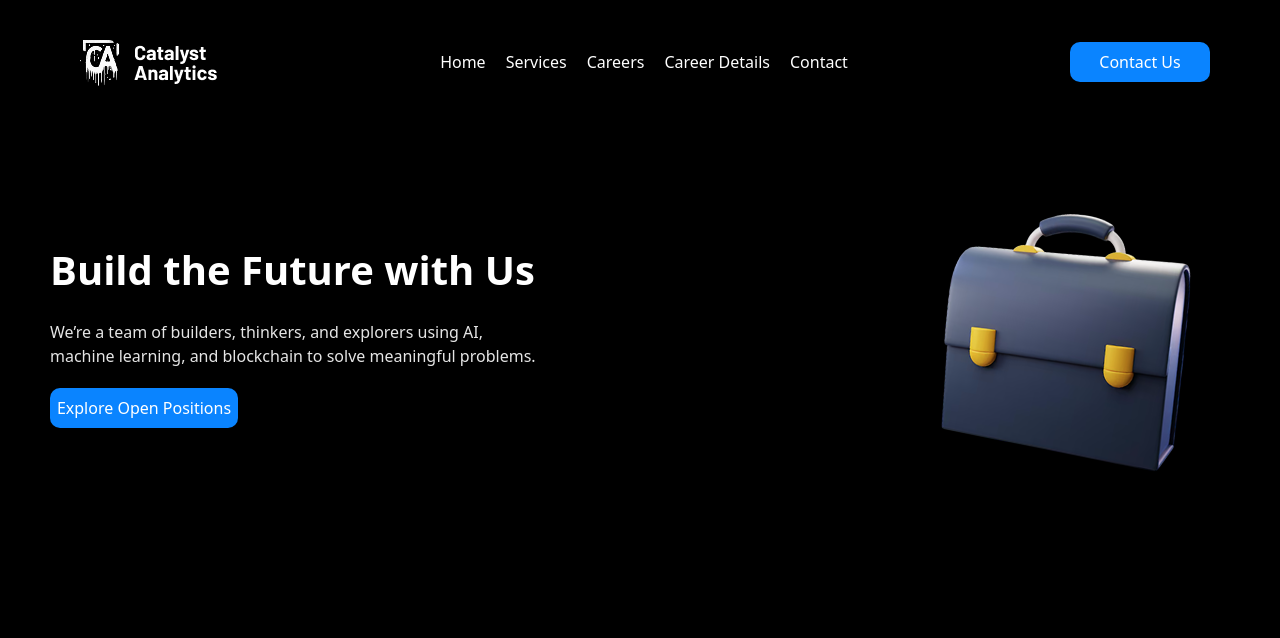
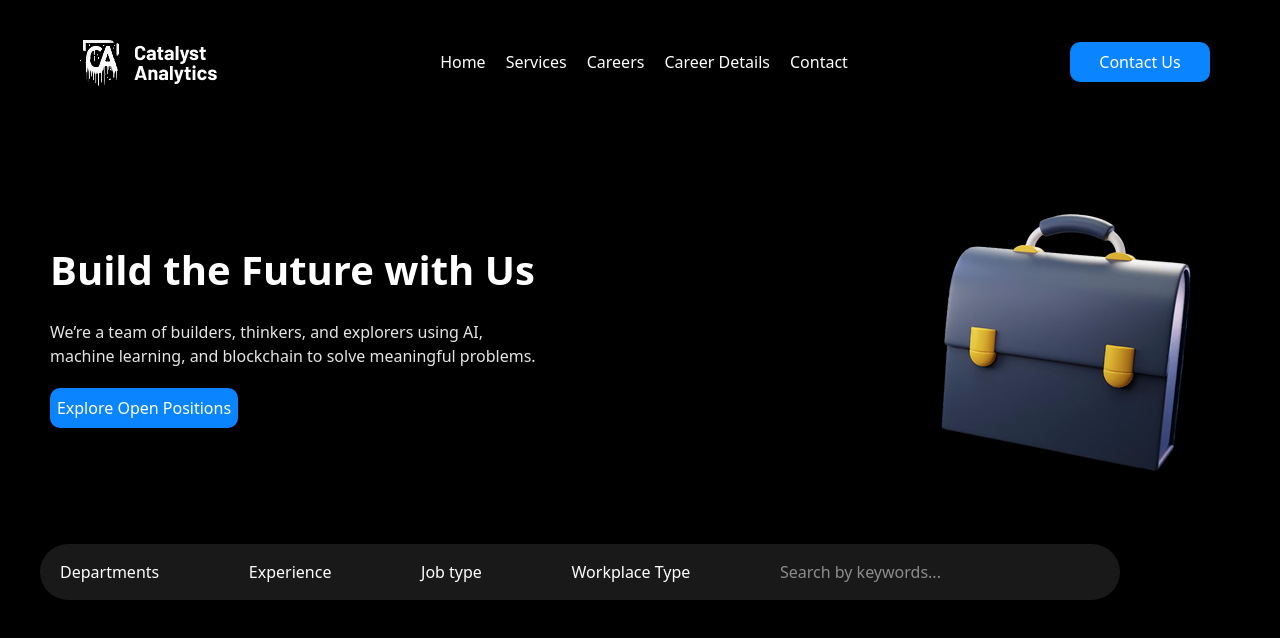
Before and after one commit to allastar09/exam-3_week, a website: page src/page3.html in a window 1280 px wide. Drawn offline with Linux system fonts and the light colour scheme.

Commit message:
i fixed overflow-x-auto and i add shrink-0 in div and all

```diff
--- a/src/page3.html
+++ b/src/page3.html
@@ -33,6 +33,25 @@
                 <img src="./image/calogo1 2.png" alt="">
             </div>
         </section>
+        <section class="max-w-300 m-auto">
+            <div class="w-[90%] bg-[#191919] rounded-[40px] h-[56px] overflow-x-auto text-[white] flex items-center justify-between p-[20px]  gap-[10px]">
+                <div class="shrink-0">
+                    <p>Departments</p>
+                </div>
+                <div class="shrink-0">
+                    <p>Experience</p>
+                </div>
+                <div class="shrink-0">
+                    <p>Job type</p>
+                </div>
+                <div class="shrink-0">
+                    <p>Workplace Type</p>
+                </div>
+                <div class="shrink-0">
+                    <input type="search" placeholder="Search by keywords..." class="w-[320px] lg:h-[56px] rounded-[100px] h-[30px]">
+                </div>
+            </div>
+        </section>
     </main>
 </body>
 </html>
```
Also changed, not shown: src/output.css.
